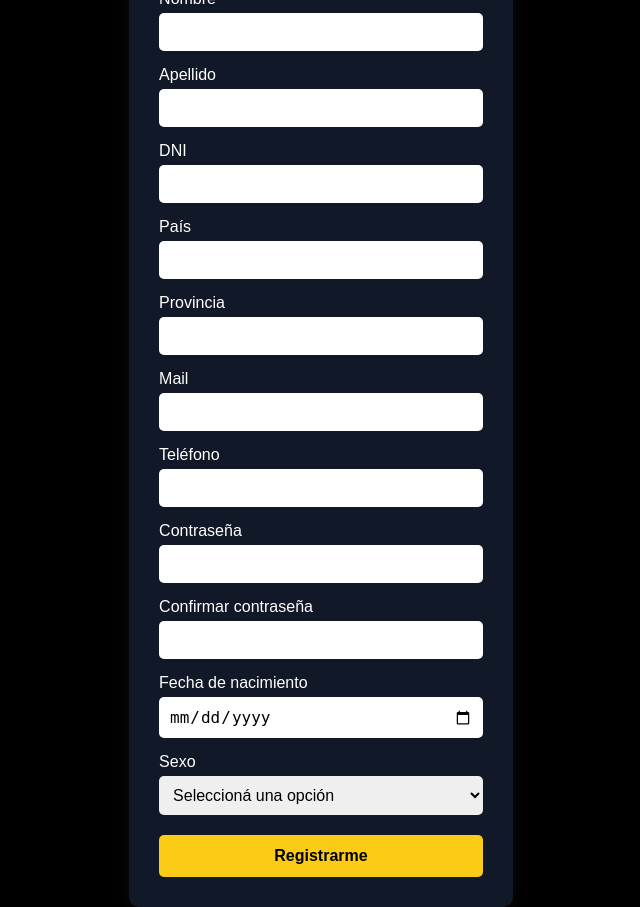
After one commit to Gonzalo86ok/AppWebArbitrajeBot, a Django app: page /registro/ in a window 1280 px wide. The commit adds this page. Shown: the whole page, without its empty margins (319-959 px from the left). Run offline with Django 5.2, Linux system fonts and the light colour scheme.

Commit message:
Agregue la pagina de registro

```diff
--- a/templates/base.html
+++ b/templates/base.html
@@ -2,16 +2,69 @@
 <html lang="es">
 <head>
     <meta charset="UTF-8">
-    <title>{% block title %}ChainNova{% endblock %}</title>
+    <title>{% block title %}Mi sitio{% endblock %}</title>
+    <style>
+        body {
+            background-color: #000;
+            color: white;
+            font-family: Arial, sans-serif;
+            display: flex;
+            justify-content: center;
+            align-items: center;
+            height: 100vh;
+            margin: 0;
+        }
+
+        .registro-container {
+            max-width: 400px;
+            margin: 40px auto;
+            background: #111827;
+            padding: 30px;
+            border-radius: 10px;
+            box-shadow: 0 0 15px rgba(255, 255, 255, 0.05);
+            color: white;
+        }
+
+        .registro-container h2 {
+            text-align: center;
+            margin-bottom: 20px;
+        }
+
+        form label {
+            display: block;
+            margin-top: 15px;
+            margin-bottom: 5px;
+        }
+
+        form input, form select {
+            width: 100%;
+            padding: 10px;
+            font-size: 16px;
+            border-radius: 5px;
+            border: none;
+            box-sizing: border-box;
+        }
+
+        form button {
+            margin-top: 20px;
+            width: 100%;
+            padding: 12px;
+            font-size: 16px;
+            background-color: #facc15;
+            color: #000;
+            font-weight: bold;
+            border: none;
+            border-radius: 5px;
+            cursor: pointer;
+        }
+
+        form button:hover {
+            background-color: #eab308;
+        }
+    </style>
+    {% block head %}{% endblock %}
 </head>
 <body>
-    <header>
-        <h2>Chain Nova</h2>
-        <!-- acá podrías meter el navbar más adelante -->
-    </header>
-
-    <main>
-        {% block content %}{% endblock %}
-    </main>
+    {% block content %}{% endblock %}
 </body>
 </html>
--- /dev/null
+++ b/usuarios/templates/usuarios/registro.html
@@ -0,0 +1,51 @@
+{% extends 'base.html' %}
+
+{% block title %}Registro - Chain Nova{% endblock %}
+
+{% block content %}
+<div class="registro-container">
+    <h2>Registro en Chain Nova</h2>
+    <form method="post">
+        {% csrf_token %}
+        <label for="nombre">Nombre</label>
+        <input type="text" id="nombre" name="nombre" required>
+
+        <label for="apellido">Apellido</label>
+        <input type="text" id="apellido" name="apellido" required>
+
+        <label for="dni">DNI</label>
+        <input type="text" id="dni" name="dni" required>
+
+        <label for="pais">País</label>
+        <input type="text" id="pais" name="pais" required>
+
+        <label for="provincia">Provincia</label>
+        <input type="text" id="provincia" name="provincia" required>
+
+        <label for="mail">Mail</label>
+        <input type="email" id="mail" name="mail" required>
+
+        <label for="telefono">Teléfono</label>
+        <input type="text" id="telefono" name="telefono" required>
+
+        <label for="contrasenia">Contraseña</label>
+        <input type="password" id="contrasenia" name="contrasenia" required>
+
+        <label for="confirmar_contrasenia">Confirmar contraseña</label>
+        <input type="password" id="confirmar_contrasenia" name="confirmar_contrasenia" required>
+
+        <label for="fecha_nacimiento">Fecha de nacimiento</label>
+        <input type="date" id="fecha_nacimiento" name="fecha_nacimiento" required>
+
+        <label for="sexo">Sexo</label>
+        <select id="sexo" name="sexo" required>
+            <option value="">Seleccioná una opción</option>
+            <option value="M">Masculino</option>
+            <option value="F">Femenino</option>
+            <option value="X">Otro</option>
+        </select>
+
+        <button type="submit">Registrarme</button>
+    </form>
+</div>
+{% endblock %}
--- a/usuarios/urls.py
+++ b/usuarios/urls.py
@@ -4,4 +4,5 @@ from . import views
 urlpatterns = [
     path('', views.landing, name='landing'),
     path('home/', views.home, name='home'),
+    path('registro/', views.registro, name='registro'),
 ]
--- a/usuarios/views.py
+++ b/usuarios/views.py
@@ -5,3 +5,6 @@ def home(request):
 
 def landing(request):
     return render(request, 'landing.html')
+
+def registro(request):
+    return render(request, 'usuarios/registro.html')
```
Also changed, not shown: templates/landing.html (+4 -15 lines).
